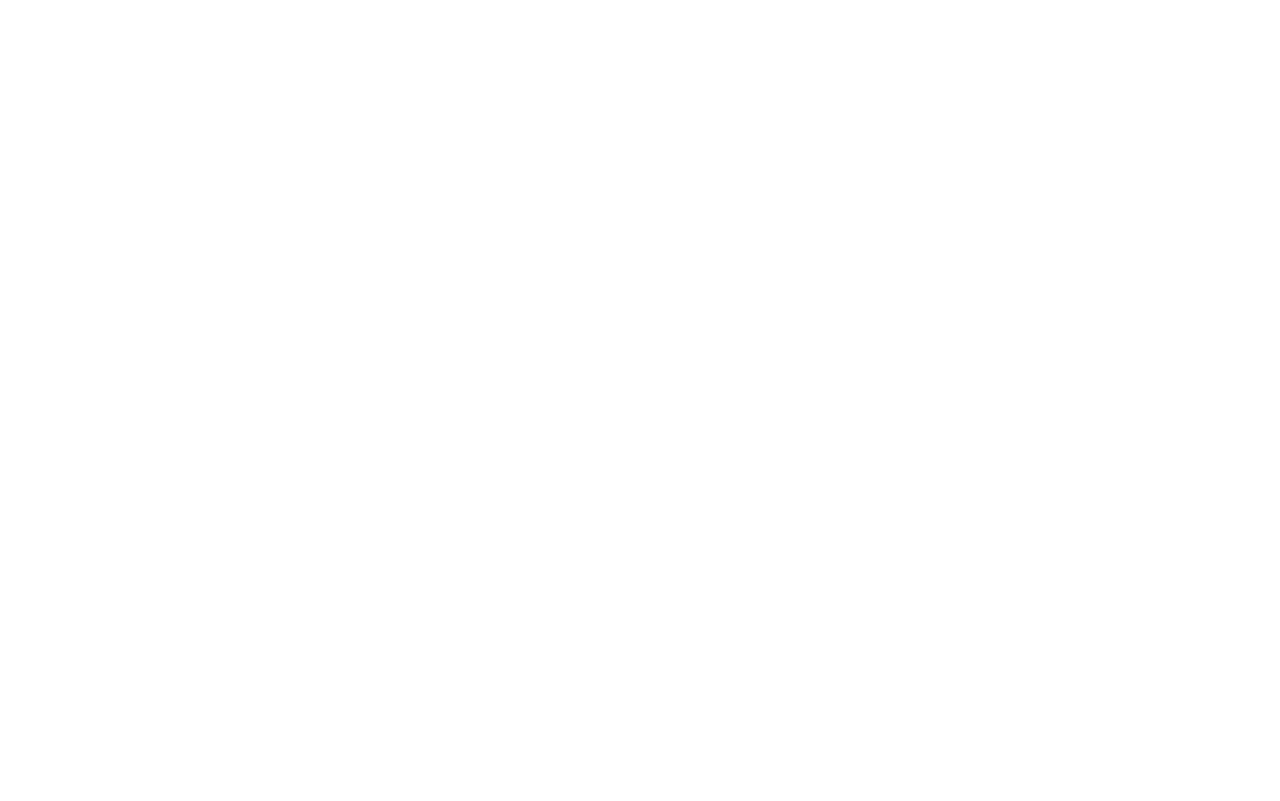
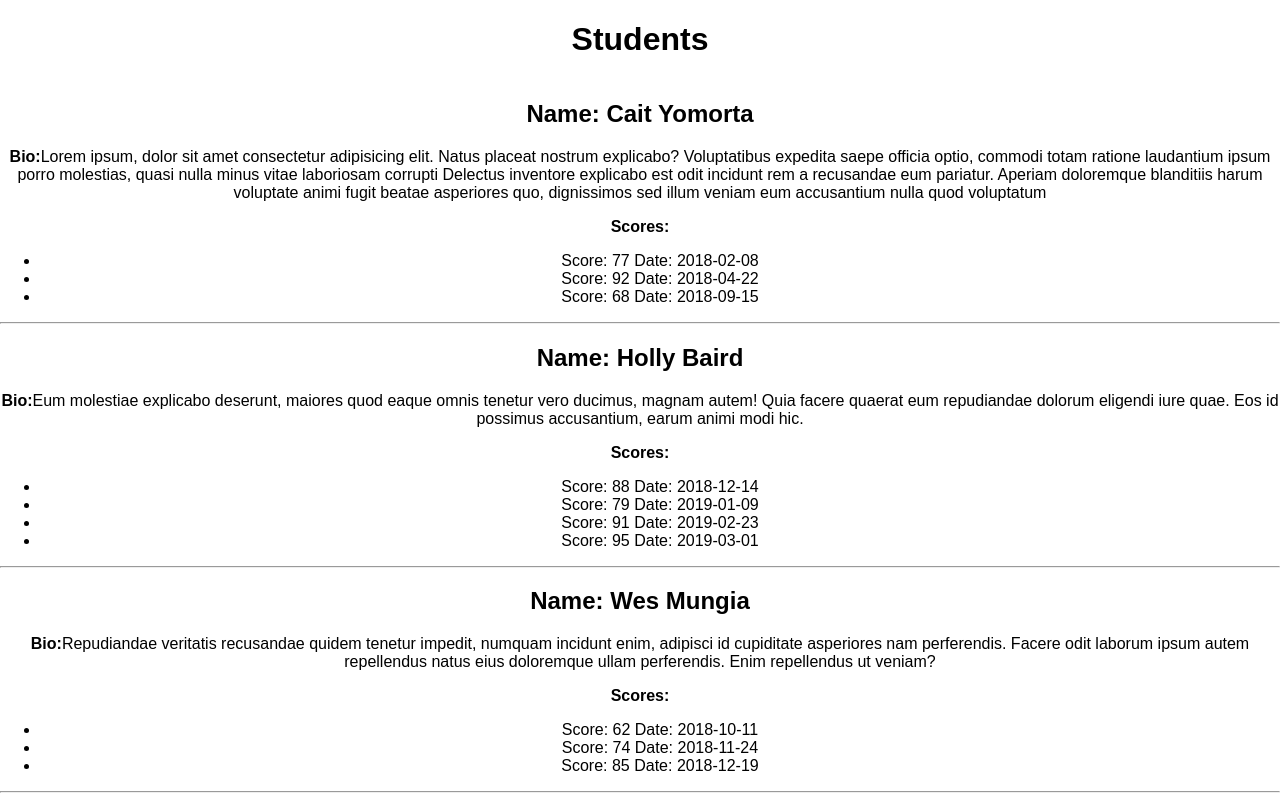
Before and after one commit to jathos/react-dev-skills, a React (Create React App) app: page / in a window 1280 px wide. Built offline with nearby package versions, Linux system fonts and the light colour scheme.

Commit message:
Students lab homework is complete

```diff
--- a/src/App.js
+++ b/src/App.js
@@ -1,11 +1,73 @@
 import './App.css';
 import { useState } from "react";
+import StudentList from './SkillList';
 
 function App() {
+  const [students, setStudents] = useState([
+    {
+      name: 'Cait Yomorta',
+      bio: 'Lorem ipsum, dolor sit amet consectetur adipisicing elit. Natus placeat nostrum explicabo? Voluptatibus expedita saepe officia optio, commodi totam ratione laudantium ipsum porro molestias, quasi nulla minus vitae laboriosam corrupti Delectus inventore explicabo est odit incidunt rem a recusandae eum pariatur. Aperiam doloremque blanditiis harum voluptate animi fugit beatae asperiores quo, dignissimos sed illum veniam eum accusantium nulla quod voluptatum',
+      scores: [
+        {
+          date: '2018-02-08',
+          score: 77
+        },
+        {
+          date: '2018-04-22',
+          score: 92
+        },
+        {
+          date: '2018-09-15',
+          score: 68
+        }
+      ]
+    },
+    {
+      name: 'Holly Baird',
+      bio: 'Eum molestiae explicabo deserunt, maiores quod eaque omnis tenetur vero ducimus, magnam autem! Quia facere quaerat eum repudiandae dolorum eligendi iure quae. Eos id possimus accusantium, earum animi modi hic.',
+      scores: [
+        {
+          date: '2018-12-14',
+          score: 88
+        },
+        {
+          date: '2019-01-09',
+          score: 79
+        },
+        {
+          date: '2019-02-23',
+          score: 91
+        },
+        {
+          date: '2019-03-01',
+          score: 95
+        }
+      ]
+    },
+    {
+      name: 'Wes Mungia',
+      bio: 'Repudiandae veritatis recusandae quidem tenetur impedit, numquam incidunt enim, adipisci id cupiditate asperiores nam perferendis. Facere odit laborum ipsum autem repellendus natus eius doloremque ullam perferendis. Enim repellendus ut veniam?',
+      scores: [
+        {
+          date: '2018-10-11',
+          score: 62
+        },
+        {
+          date: '2018-11-24',
+          score: 74
+        },
+        {
+          date: '2018-12-19',
+          score: 85
+        }
+      ]
+    }
+  ]);
 
   return (
     <div className="App">
-
+      <h1>Students</h1>
+      <StudentList students={students} />
     </div>
   );
 }
--- a/src/NewSkillForm.jsx
+++ b/src/NewSkillForm.jsx
@@ -1,9 +1,8 @@
 
-function NewSkillForm() {
-
+function Scores({ score }) {
     return (
-
+        <li>Score: {score.score} Date: {score.date}</li>
     )
 }
 
-export default NewSkillForm;
+export default Scores;
--- a/src/SkillList.jsx
+++ b/src/SkillList.jsx
@@ -1,8 +1,11 @@
-function SkillList() {
+import Student from "./SkillListItem";
+
+function StudentList({ students }) {
     return (
-
-    )
-
+        <div>
+            {students.map((ele, idx) => <Student student={ele} key={idx} />)}
+        </div>
+    );
 };
 
-export default SkillList;
+export default StudentList;
--- a/src/SkillListItem.jsx
+++ b/src/SkillListItem.jsx
@@ -1,7 +1,17 @@
-function SkillListItem() {
+import Scores from "./NewSkillForm";
+
+function Student({ student }) {
     return (
-
+        <>
+            <h2>Name: {student.name}</h2>
+            <p><span style={{ fontWeight: "bold" }}>Bio:</span>{student.bio}</p>
+            <p style={{ fontWeight: "bold" }}>Scores:</p>
+            <ul>
+                {student.scores.map((ele, idx) => <Scores score={ele} key={idx} />)}
+            </ul>
+            <hr></hr>
+        </>
     )
 };
 
-export default SkillListItem;
+export default Student;
```
